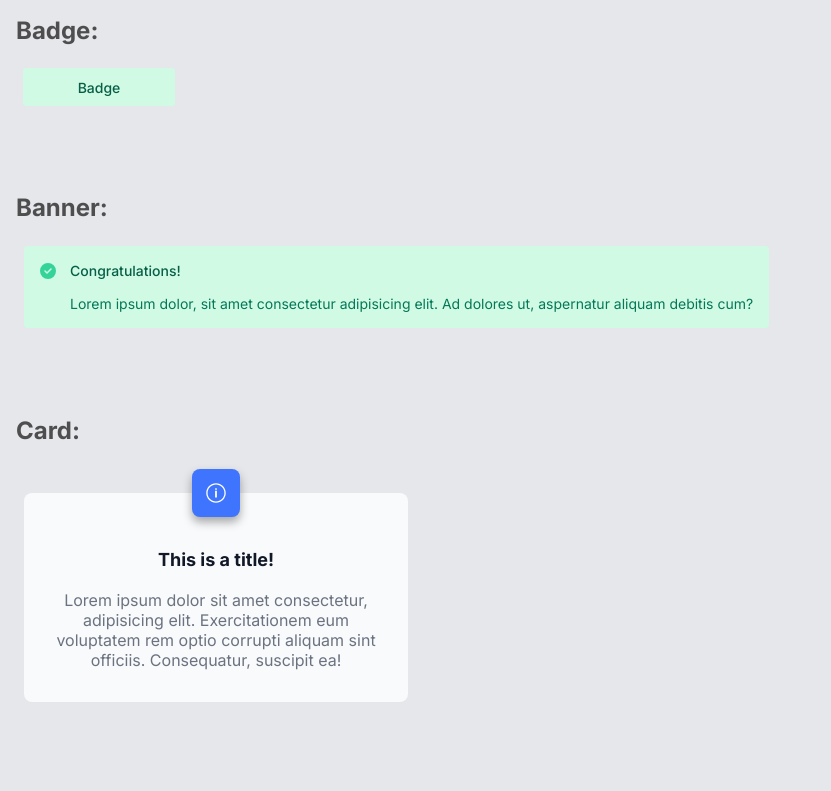
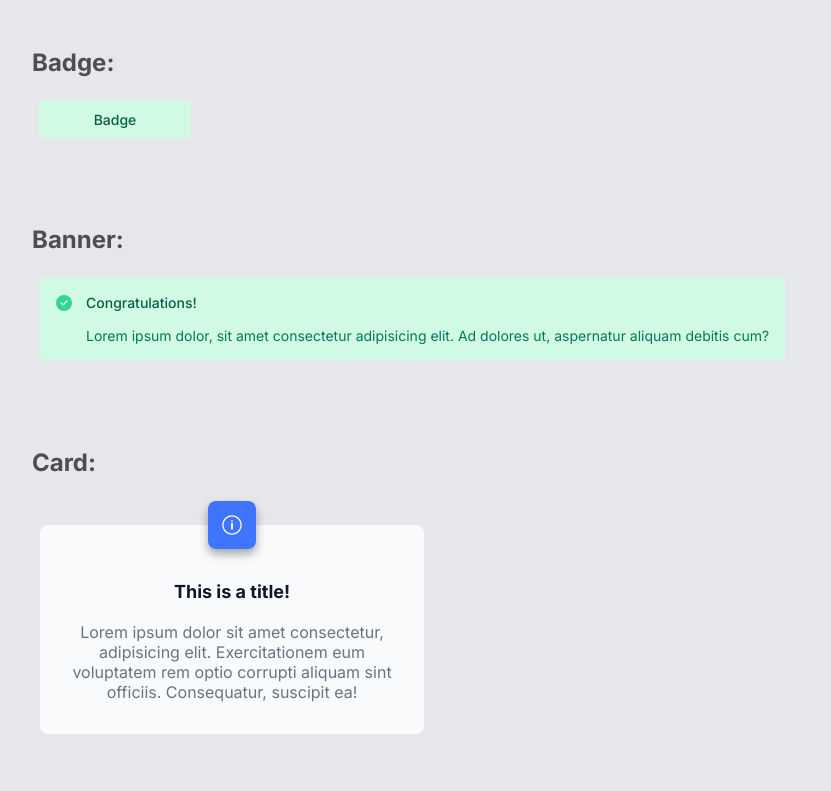
Before and after one commit to MadHapps/Module-11---Component-Library-, a React (Vite) app: page / in a window 1280 px wide. Shown: the top 791 px of the page, without its empty margins (0-831 px from the left). Built offline with nearby package versions, Linux system fonts and the light colour scheme.

Commit message:
Adjusted page padding

```diff
--- a/src/App.css
+++ b/src/App.css
@@ -1,7 +1,8 @@
 #root {
   max-width: 1280px;
   margin: 0 auto;
-  padding: 1rem;
+  padding-block: 3rem 7.5rem;
+  padding-inline: 2rem;
 }
 
 .components-wrapper,
```
